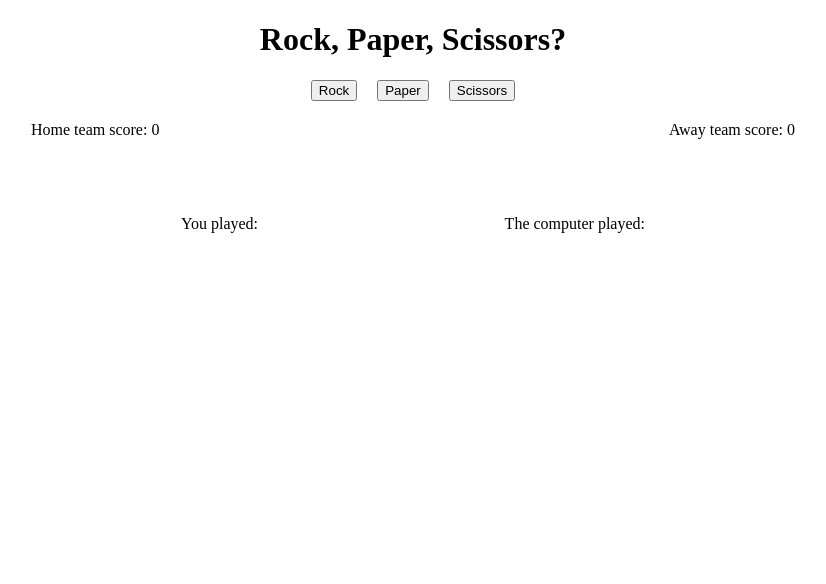
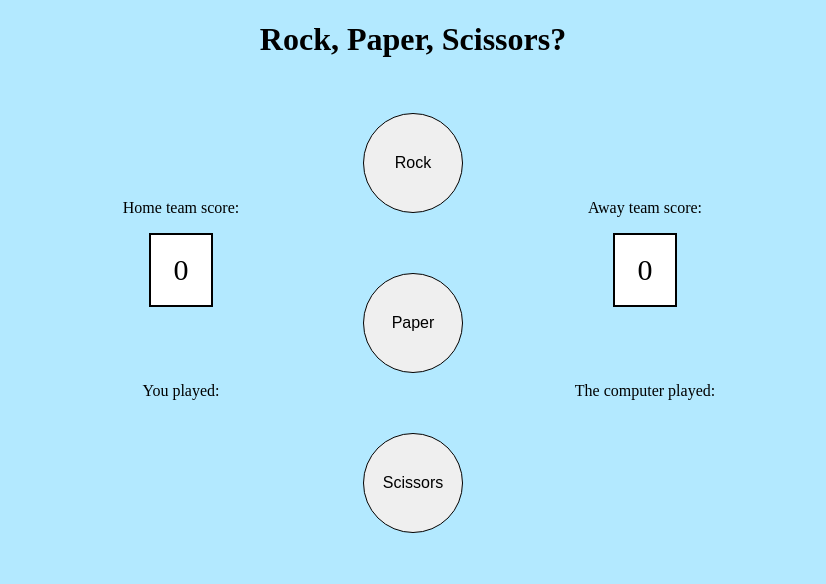
Before and after one commit to bhenning83/rock-paper-scissors, a plain HTML site: page index.html in a window 1280 px wide. Shown: the whole page, without its empty margins (227-1053 px from the left). Drawn offline with Linux system fonts and the light colour scheme.

Commit message:
Updated look

```diff
--- a/index.html
+++ b/index.html
@@ -5,18 +5,28 @@
     </head>
     <body>
         <h1>Rock, Paper, Scissors?</h1>
-        <div id='button-container'>
-            <button id="rock">Rock</button>
-            <button id="paper">Paper</button>
-            <button id="scissors">Scissors</button><br>
-        </div>
-        <div id="score-tracker">
-            <div id="player-score"></div>
-            <div id="computer-score"></div>
-        </div>
-        <div id='play-display-container'>
-            <p id='you-played'>You played:</p>
-            <p id='computer-played'>The computer played:</p>
+        <div id='container'>
+            <div id='player-score-container'>
+                <p>Home team score:</p>
+                <div id="player-score"></div>
+                <div id='you-played-container'>
+                    <p id='you'>You played:</p>
+                    <p id='you-played'></p>
+                </div>
+            </div>
+            <div id='button-container'>
+                <button class='choice' id='rock'>Rock</button>
+                <button class='choice' id='paper'>Paper</button>
+                <button class='choice' id="scissors">Scissors</button><br>
+            </div>
+            <div id='computer-score-container'>
+                <p>Away team score:</p>
+                <div id="computer-score"></div>
+                <div id='computer-played-container'>
+                    <p id='comp'>The computer played:</p>
+                    <p id='computer-played'></p>
+                </div>
+            </div>
         </div>
         <div id='result-container'>
         </div>
@@ -27,7 +37,7 @@
     const body = document.querySelector('body')
     const homeScore = document.querySelector("#player-score");
     const awayScore = document.querySelector("#computer-score");
-    const choices = document.querySelectorAll('button');
+    const choices = document.querySelectorAll('.choice');
     const youPlayed = document.querySelector('#you-played');
     const computerPlayed = document.querySelector('#computer-played')
     const playerChoiceDisplay = document.createElement('div')
@@ -35,19 +45,28 @@
     const compChoiceDisplay = document.createElement('div')
     compChoiceDisplay.setAttribute('id', 'comp-choice-display');
     const resultContainer = document.querySelector('#result-container')
+    const buttons = document.querySelectorAll('button')
     let win;
     let loss;
     let tie;
 
     let playerScore = 0;
     let computerScore = 0;
-    homeScore.textContent = `Home team score: ${playerScore}`;
-    awayScore.textContent = `Away team score: ${computerScore}`;
+    homeScore.textContent = `${playerScore}`;
+    awayScore.textContent = `${computerScore}`;
     let playerSelection = choices.forEach(choice => {
     choice.addEventListener('click', (e) => {
         playerSelection = e.target.id
     });
 });
+buttons.forEach(button => {
+    button.addEventListener('mousedown', (border) => {
+        border.target.style.border = '6px solid #ffcbb3';
+    });
+    button.addEventListener('mouseup', (remove) => {
+        remove.target.style.border = '1px solid black'
+    })
+})
 function computerPlay() {
     let pick = Math.floor(Math.random() * 9);
         if (pick <= 2) {
@@ -70,8 +89,8 @@ function playerPlayDisplay() {
     youPlayed.appendChild(playerChoiceDisplay);
 }
 function displayScores() {
-    homeScore.textContent = `Home team score: ${playerScore}`;
-    awayScore.textContent = `Away team score: ${computerScore}`;
+    homeScore.textContent = `${playerScore}`;
+    awayScore.textContent = `${computerScore}`;
 }
 function displayWinResult() {
     if (loss == true) loss.remove();
--- a/stylesheet.css
+++ b/stylesheet.css
@@ -1,33 +1,97 @@
 h1 {
-text-align: center;
+    margin-bottom: 25px;
+    text-align: center;
+}
+body {
+    background-color: rgb(179, 233, 255);
+}
+#container {
+    display: flex;
+    flex-direction: row;
+    justify-content: space-between;
+    margin: 0 300px 0 300px;
+}
+#player-score-container {
+    display: flex;
+    flex-direction: column;
+    justify-content: flex-start;
+    align-items: center;
+    margin-top: 100px;
+}
+#computer-score-container {
+    display: flex;
+    flex-direction: column;
+    justify-content: flex-start;
+    align-items: center;
+    margin-top: 100px;
+}
+#player-score {
+    font-size: 30px;
+    display: flex;
+    flex-direction: row;
+    justify-content: center;
+    align-items: center;
+    width: 60px;
+    height: 70px;
+    background-color: white;
+    border: 2px solid black;
+    margin-bottom: 75px;
+}
+#computer-score {
+    font-size: 30px;
+    display: flex;
+    flex-direction: row;
+    justify-content: center;
+    align-items: center;
+    width: 60px;
+    height: 70px;
+    background-color: white;
+    border: 2px solid black;
+    margin-bottom: 75px;
 }
 #button-container {
     display: flex;
-    flex-direction: row;
-    justify-content: center;
-}
-#score-tracker {
-    display: flex;
-    flex-direction: row;
-    justify-content: space-between;
-    margin: 20px 250px 0 250px;
-}
-#play-display-container {
-    display: flex;
-    flex-direction: row;
-    justify-content: space-between;
-    margin: 60px 400px 0 400px;
+    flex-direction: column;
+    align-items: center;
 }
 button {
-   margin: 0 10px 0 10px;
+    height: 100px;
+    width: 100px;
+    border-radius: 50%;
+    margin: 30px;
+    border: 1px solid black;
+    font-size: 16px;
+}
+#you {
+    margin: 0;
+}
+#comp {
+    margin: 0;
+}
+button:focus { outline:0 !important; }
+#you-played-container {
+    display: flex;
+    flex-direction: column;
+    align-items: center;
+    width: 200px;
+}
+#computer-played-container {
+    display: flex;
+    flex-direction: column;
+    align-items: center;
+    width: 200px;
+}
+#you-played {
+    margin-top: 0;
+}
+#computer-played {
+    margin-top: 0;
 }
 #player-choice-display {
     font-size: 50px;
-    width: 150px
 }
 #comp-choice-display {
     font-size: 50px;
-    width: 150px;
 }
 #result-container {
     height: 40px;
```
